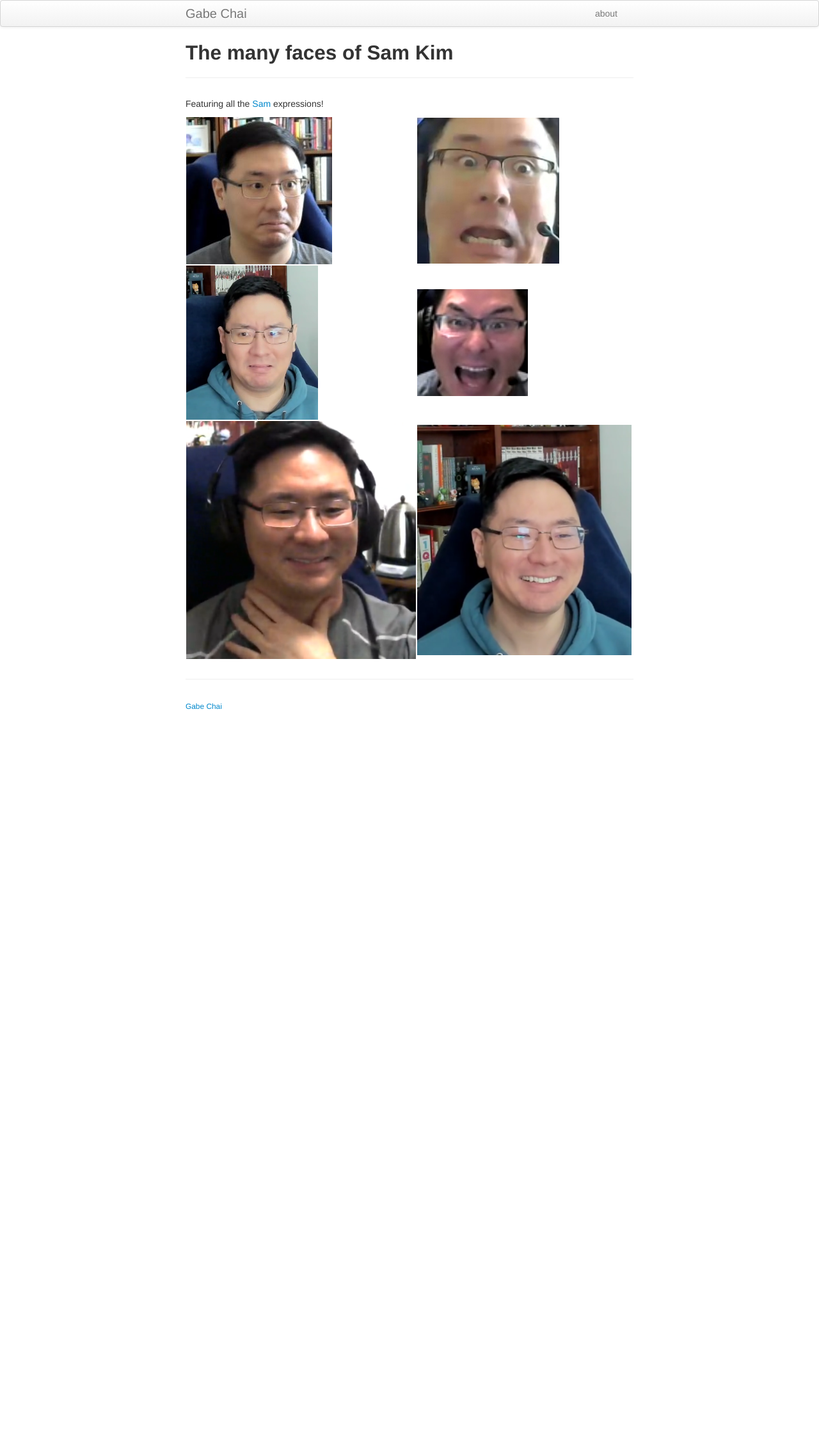
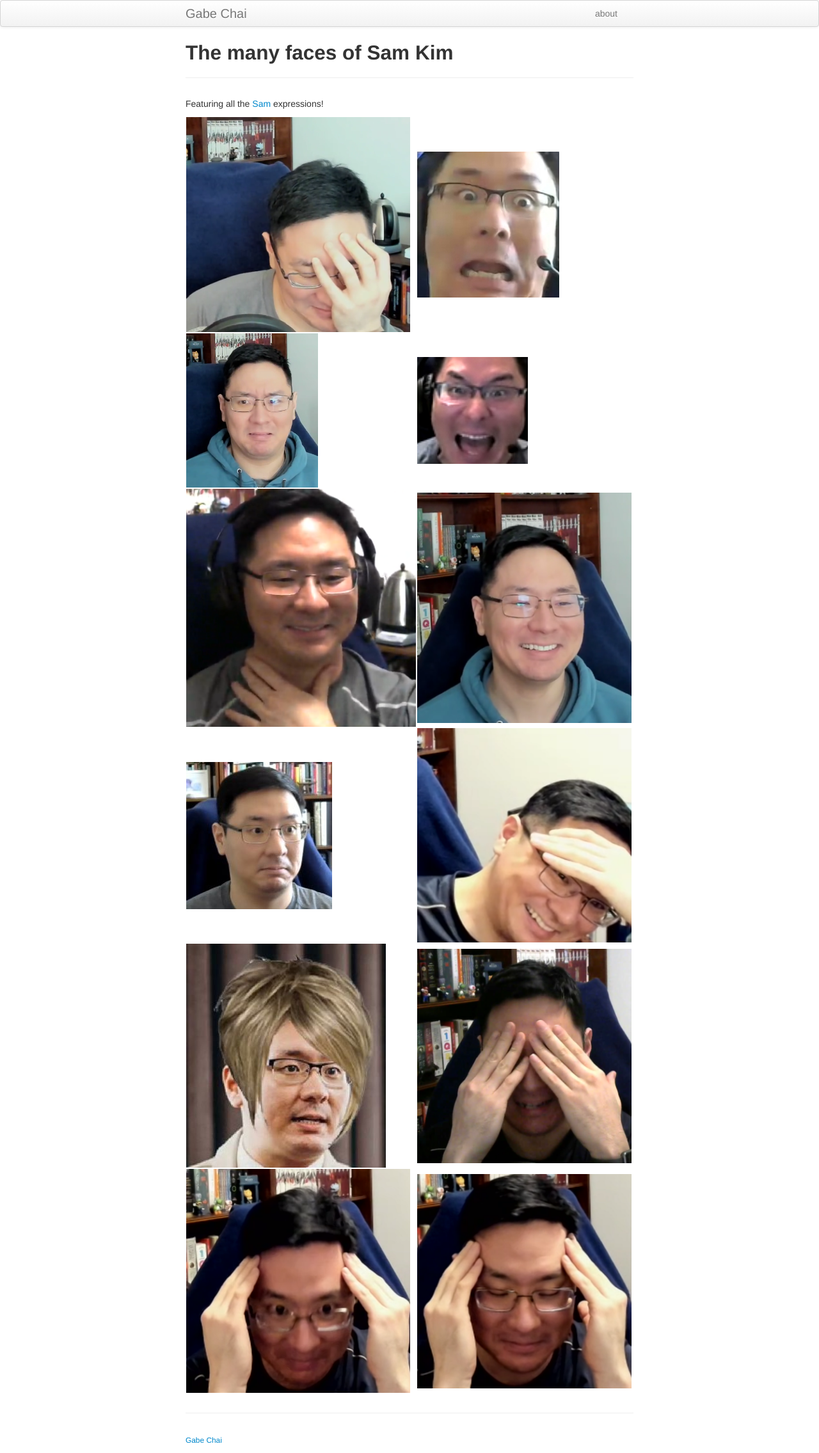
Before and after one commit to gchai/gchai.github.io, a Jekyll site: the page built from pages/sam.md, in a window 1280 px wide. Shown: the whole page at 64% size. Built offline with Jekyll 4.4.1, drawn with Linux system fonts in a browser that asks for light colours; before the commit the page ends 1124 px from its top, so only the background shows below that.

Commit message:
Adding Sam

```diff
--- a/pages/sam.md
+++ b/pages/sam.md
@@ -8,8 +8,8 @@ Featuring all the [Sam](mailto:skim18@twu.edu) expressions!
 <table class="wide">
 <tr>
   <td class="left">
-    <a href="../pics/sam/wut-sam.jpg">
-        <img src="../pics/sam/thumbnail/wut-sam-thumbnail.jpg" alt="Wut Sam" title="Wut Sam"/>
+    <a href="../pics/sam/sam-facepalm-1.png">
+        <img src="../pics/sam/thumbnail/sam-facepalm-1-thumbnail.png" alt="Facepalm Sam" title="Facepalm Sam"/>
     </a>
   </td>
   <td class="right">
@@ -46,4 +46,40 @@ Featuring all the [Sam](mailto:skim18@twu.edu) expressions!
   <td class="right">
   </td>
 </tr>
+<tr>
+  <td class="left">
+    <a href="../pics/sam/wut-sam.jpg">
+        <img src="../pics/sam/thumbnail/wut-sam-thumbnail.jpg" alt="Wut Sam" title="Wut Sam"/>
+    </a>
+  </td>
+  <td class="right">
+    <a href="../pics/sam/sam-facepalm-2.png">
+        <img src="../pics/sam/thumbnail/sam-facepalm-2-thumbnail.png" alt="Sam Facepalm Laughing" title="Sam Facepalm Laughing"/>
+    </a>
+  </td>
+</tr>
+<tr>
+  <td class="left">
+    <a href="../pics/sam/karen-sam-source.jpg">
+        <img src="../pics/sam/thumbnail/karen-sam.jpg" alt="Karen Sam" title="Karen Sam"/>
+    </a>
+  </td>
+  <td class="right">
+    <a href="../pics/sam/sam-eye-palm.png">
+        <img src="../pics/sam/thumbnail/sam-eye-palm-thumbnail.png" alt="Sam Eye Facepalm" title="Sam Eye Facepalm"/>
+    </a>
+  </td>
+</tr>
+<tr>
+  <td class="left">
+    <a href="../pics/sam/sam-awoken.png">
+        <img src="../pics/sam/thumbnail/sam-awoken-thumbnail.png" alt="Awoken Sam" title="Awoken Sam"/>
+    </a>
+  </td>
+  <td class="right">
+    <a href="../pics/sam/sam-zen.png">
+        <img src="../pics/sam/thumbnail/sam-zen-thumbnail.png" alt="Zen Sam" title="Zen Sam"/>
+    </a>
+  </td>
+</tr>
 </table>
```
Also changed, not shown: pics/sam/karen-sam-source.jpg (added), pics/sam/sam-facepalm-1.png (added), pics/sam/thumbnail/karen-sam.jpg (added), pics/sam/thumbnail/sam-awoken-thumbnail.png (added), pics/sam/thumbnail/sam-eye-palm-thumbnail.png (added), pics/sam/thumbnail/sam-facepalm-1-thumbnail.png (added), pics/sam/thumbnail/sam-facepalm-2-thumbnail.png (added), pics/sam/thumbnail/sam-zen-thumbnail.png (added), 4 other files.
